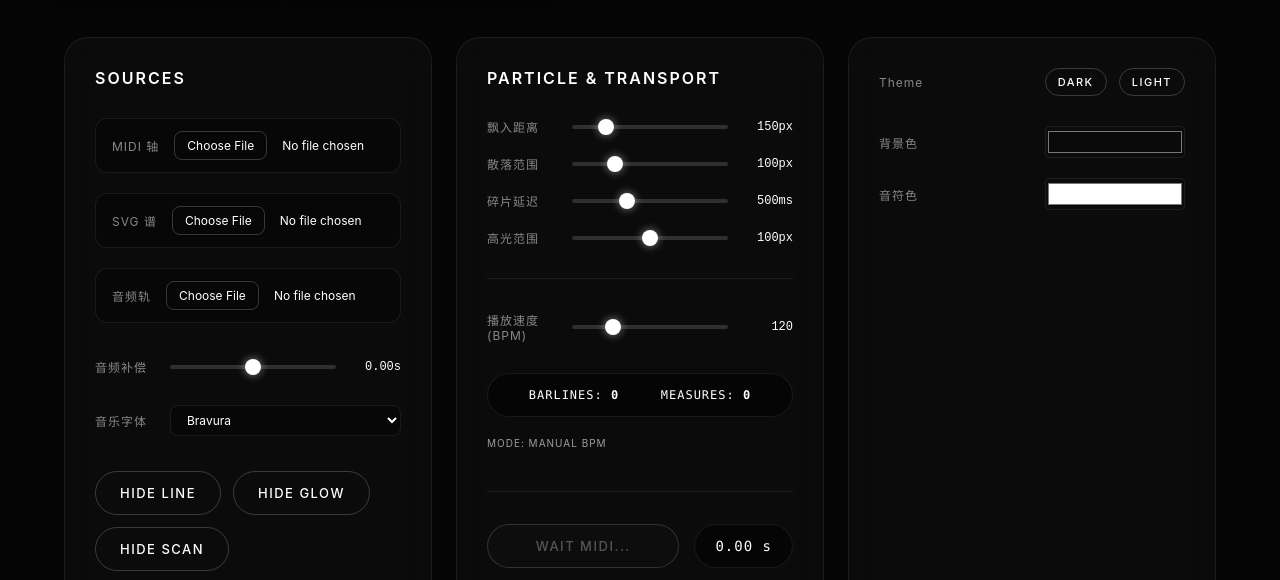
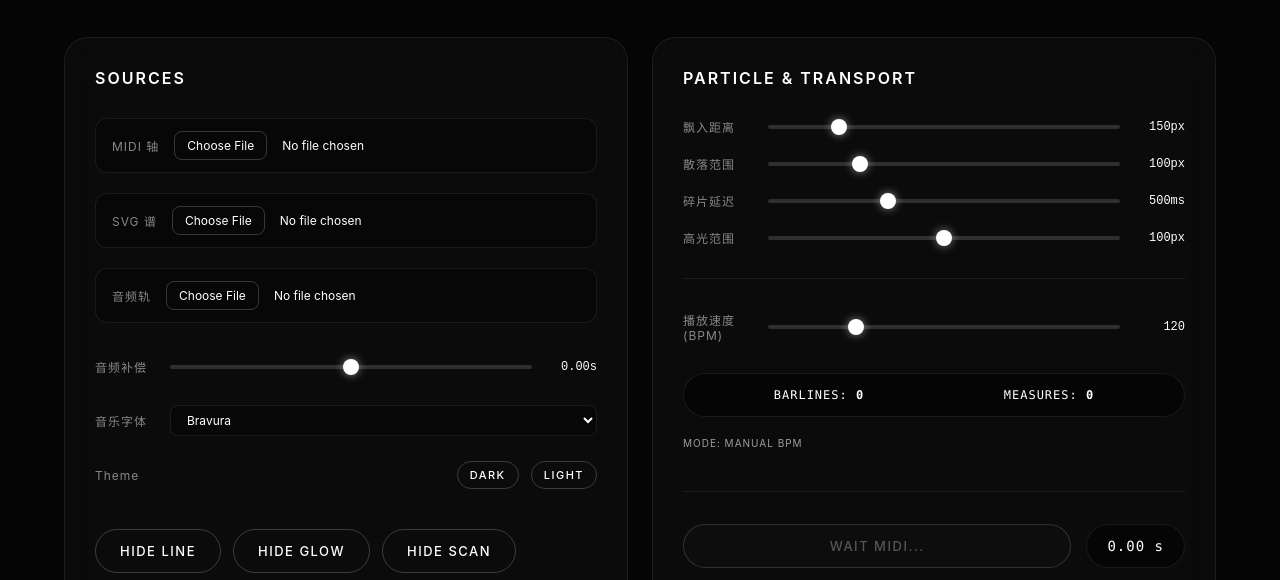
Before and after one commit to JayChan0822/Score-Scroll, a plain HTML site: page index.html in a window 1280 px wide. Both pictures are taken after a click on the button "DARK". Shown: the part 174-754 px from the top of the page. Drawn offline with Linux system fonts and the light colour scheme.

Commit message:
Update index.html

```diff
--- a/index.html
+++ b/index.html
@@ -394,6 +394,13 @@
                     <option value="Inkpen2">Inkpen2</option>
                 </select>
             </div>
+            <div class="slider-row" style="margin-bottom: 10px;">
+                <span class="slider-label">Theme</span>
+                <div class="btn-group" style="flex: 1; justify-content: flex-end;">
+                    <button id="themeDarkBtn" type="button" style="min-height: 28px; padding: 0 12px; font-size: 11px;">Dark</button>
+                    <button id="themeLightBtn" type="button" style="min-height: 28px; padding: 0 12px; font-size: 11px;">Light</button>
+                </div>
+            </div>
             <div class="btn-group" style="margin-top: 10px;">
                 <button id="toggleCursorBtn" type="button">Hide Line</button>
                 <button id="toggleHighlightBtn" type="button">Hide Glow</button>
@@ -455,24 +462,6 @@
                     <span id="durationDisplay">/ 0.00 s</span>
                 </div>
                 <input type="range" id="progressSlider" min="0" max="1" step="0.01" value="0" disabled>
-            </div>
-        </div>
-
-        <div class="bento-card apple-animate delay-3">
-            <div class="slider-row" style="margin-bottom: 10px;">
-                <span class="slider-label">Theme</span>
-                <div class="btn-group" style="flex: 1; justify-content: flex-end;">
-                    <button id="themeDarkBtn" type="button" style="min-height: 28px; padding: 0 12px; font-size: 11px;">Dark</button>
-                    <button id="themeLightBtn" type="button" style="min-height: 28px; padding: 0 12px; font-size: 11px;">Light</button>
-                </div>
-            </div>
-            <div class="slider-row">
-                <span class="slider-label">背景色</span>
-                <input type="color" id="bgColorPicker" value="#0a0a0c" style="width: 100%; max-width: 140px; height: 32px; cursor: pointer; border: 1px solid var(--border-light); border-radius: 4px; background: transparent;">
-            </div>
-            <div class="slider-row">
-                <span class="slider-label">音符色</span>
-                <input type="color" id="noteColorPicker" value="#ffffff" style="width: 100%; max-width: 140px; height: 32px; cursor: pointer; border: 1px solid var(--border-light); border-radius: 4px; background: transparent;">
             </div>
         </div>
     </div>
@@ -517,6 +506,9 @@
     let isFinished = false;
     let lastRenderClock = 0;
     let playbackSimTime = 0;
+
+    let defaultBgColor = '#0a0a0c';
+    let defaultNoteColor = '#ffffff';
 
     const timeDisplay = document.getElementById('timeDisplay');
     const progressSlider = document.getElementById('progressSlider');
@@ -1291,8 +1283,8 @@
     function renderCanvas(currentX) {
         if (!ctx || !canvas) return;
 
-        const noteColor = document.getElementById('noteColorPicker').value || '#ffffff';
-        const bgColor = document.getElementById('bgColorPicker').value || '#0a0a0c';
+        const noteColor = noteColorPicker ? noteColorPicker.value : defaultNoteColor;
+        const bgColor = bgColorPicker ? bgColorPicker.value : defaultBgColor;
 
         ctx.clearRect(0, 0, canvas.width, canvas.height);
 
@@ -1669,8 +1661,8 @@
     });
 
     function updateLiveTheme() {
-        const bgHex = bgColorPicker.value;
-        const noteHex = noteColorPicker.value;
+        const bgHex = bgColorPicker ? bgColorPicker.value : defaultBgColor;
+        const noteHex = noteColorPicker ? noteColorPicker.value : defaultNoteColor;
 
         // 仅修改 CSS 变量用于周边 UI
         document.documentElement.style.setProperty('--viewport-bg', bgHex);
@@ -1682,18 +1674,20 @@
         }
     }
 
-    bgColorPicker.addEventListener('input', updateLiveTheme);
-    noteColorPicker.addEventListener('input', updateLiveTheme);
-
     themeDarkBtn.addEventListener('click', () => {
-        bgColorPicker.value = '#0a0a0c';
-        noteColorPicker.value = '#ffffff';
+        if (bgColorPicker) bgColorPicker.value = '#0a0a0c';
+        if (noteColorPicker) noteColorPicker.value = '#ffffff';
+        // 手动更新默认值变量，确保 renderCanvas 能拿到
+        defaultBgColor = '#0a0a0c';
+        defaultNoteColor = '#ffffff';
         updateLiveTheme();
     });
 
     themeLightBtn.addEventListener('click', () => {
-        bgColorPicker.value = '#f5f5f7';
-        noteColorPicker.value = '#111111';
+        if (bgColorPicker) bgColorPicker.value = '#f5f5f7';
+        if (noteColorPicker) noteColorPicker.value = '#111111';
+        defaultBgColor = '#f5f5f7';
+        defaultNoteColor = '#111111';
         updateLiveTheme();
     });
 
```
